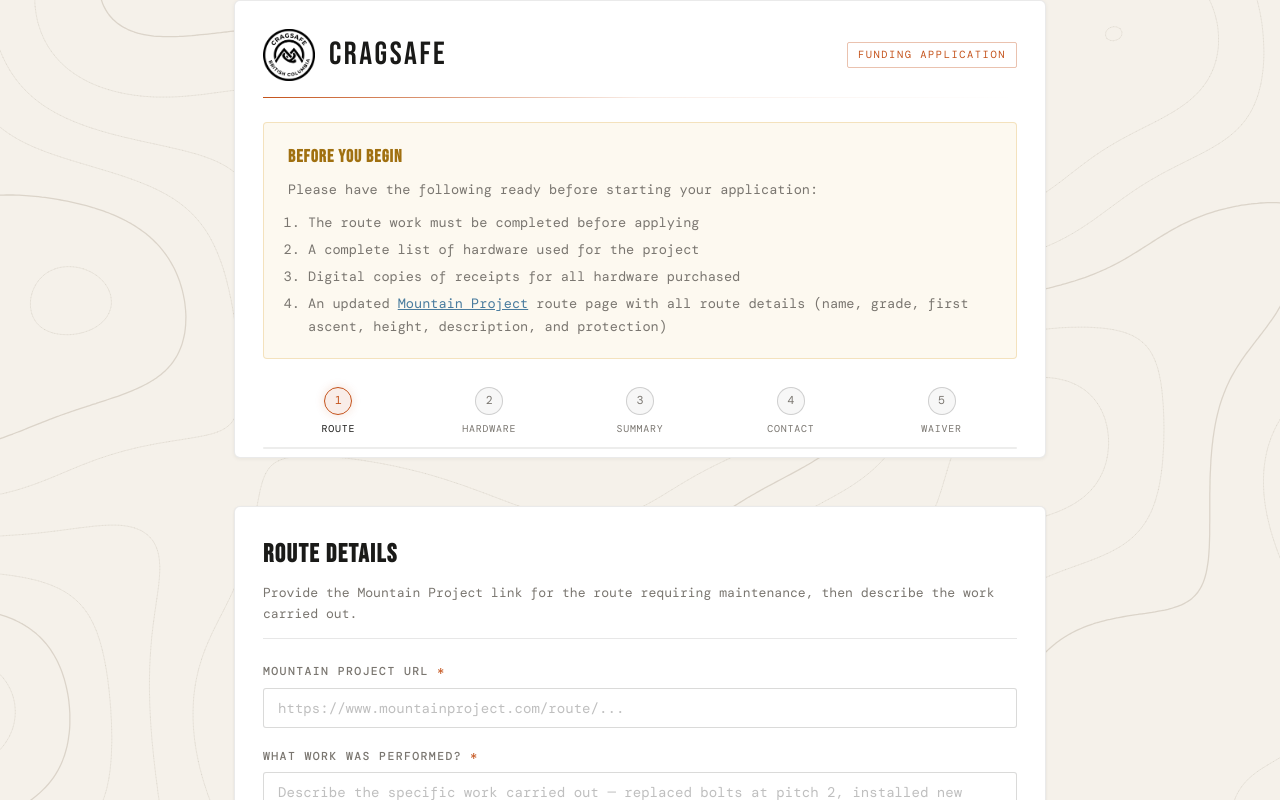
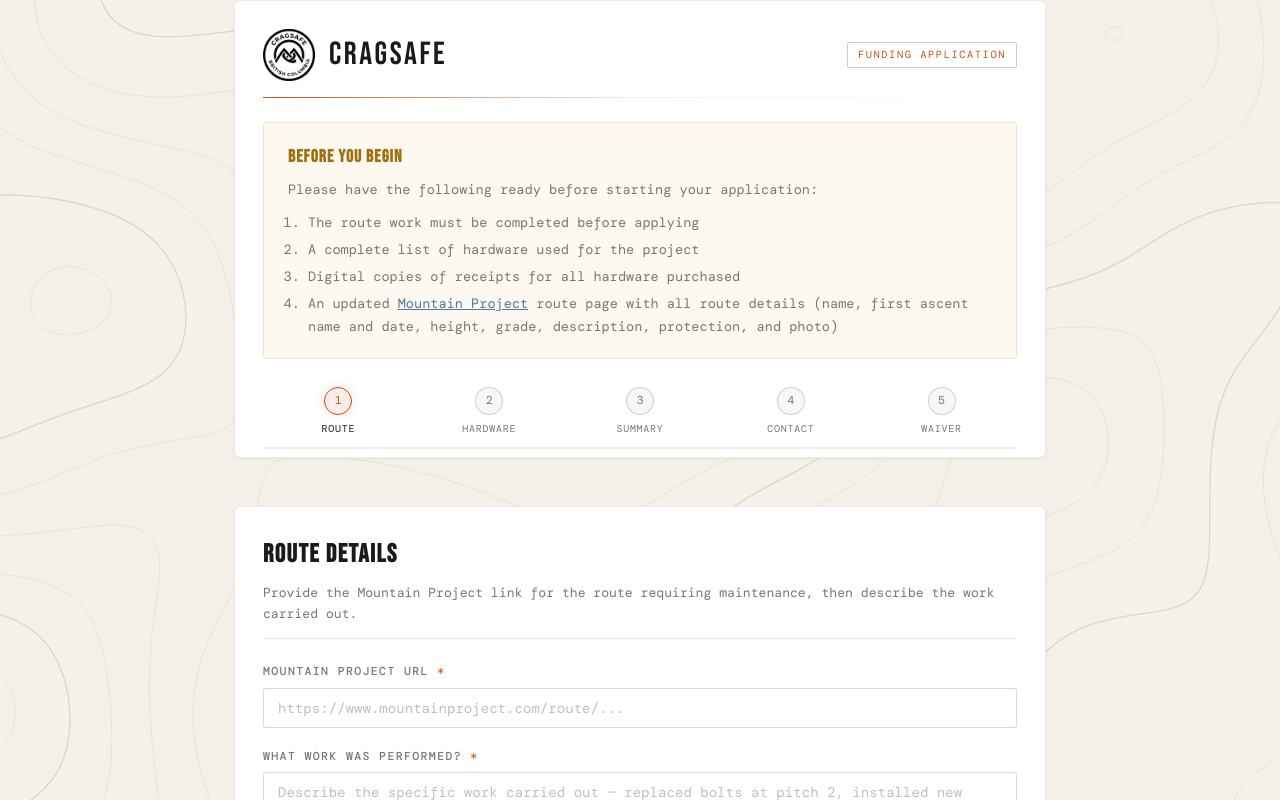
Before and after one commit to dashjl/cragsafe-form, a Vue app: page / in a window 1280 px wide. Shown: the top 800 px of the page. Built offline with nearby package versions, Linux system fonts and the light colour scheme; no server answers; a web font is replaced by a local one.

Commit message:
Update requirements before starting

```diff
--- a/src/components/AppHeader.vue
+++ b/src/components/AppHeader.vue
@@ -17,7 +17,7 @@
         <li>The route work must be completed before applying</li>
         <li>A complete list of hardware used for the project</li>
         <li>Digital copies of receipts for all hardware purchased</li>
-        <li>An updated <a href="https://www.mountainproject.com" target="_blank" rel="noopener">Mountain Project</a> route page with all route details (name, grade, first ascent, height, description, and protection)</li>
+        <li>An updated <a href="https://www.mountainproject.com" target="_blank" rel="noopener">Mountain Project</a> route page with all route details (name, first ascent name and date, height, grade, description, protection, and photo)</li>
       </ol>
     </div>
 
```
